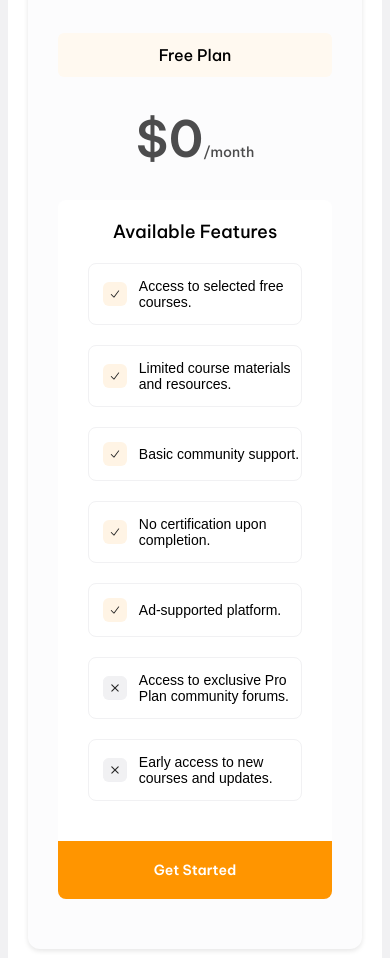
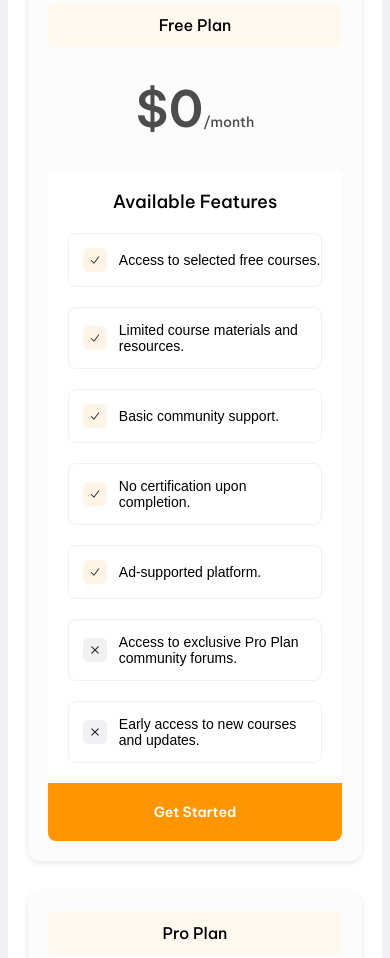
Before and after one commit to jonhorcicka/01-E-Learning-Educational, a plain HTML site: page home/home.html in a window 390 px wide. Shown: the part 8498-9456 px from the top of the page. Drawn offline with Linux system fonts and the light colour scheme; files whose address does not match are found by name; a web font is replaced by a local one.

Commit message:
uprava responsive page home

```diff
--- a/home/home.sass
+++ b/home/home.sass
@@ -74,7 +74,7 @@ a
         display: flex
         align-items: center
         @media (max-width: 767px)
-                 width: 50%
+                 width: 30%
         .logo
             margin-right: 50px
             width: 54px
@@ -112,6 +112,7 @@ a
                     @include regular
                 @media (max-width: 767px)
                     padding: 12px 20px
+                    height: 100%
                 &:hover
                     background-color: $second-color
                     cursor: pointer
@@ -635,6 +636,8 @@ a
             padding: 50px 30px
             border-radius: 12px
             box-shadow: 0 2px 5px rgba(0, 0, 0, 0.1)
+            @media (max-width: 767px)
+                padding: 20px
             .plan
                 background-color: $weak-bg-color
                 max-width: 644px
@@ -700,6 +703,10 @@ a
                         margin-bottom: 40px
                     @media (max-width: 1280px)
                         font-size: $btn-laptop
+                    @media (max-width: 767px)
+                        margin: 0 20px
+                        &:last-child
+                            margin-bottom: 40px
                     img
                         background-color: $bg-icon-color
                         padding: 6px
@@ -719,6 +726,9 @@ a
                             margin-bottom: 40px
                         @media (max-width: 1280px)
                             font-size: $btn-laptop
+                            margin: 0 20px
+                            &:last-child
+                                margin-bottom: 20px
                         img
                             background-color: $white-color
                             border-radius: 6px
@@ -745,6 +755,7 @@ a
     display: flex
     padding: 100px
     margin-bottom: 142px
+    border-radius: 12px
     @media (max-width: 767px)
         flex-direction: column
         padding: 24px
```
Also changed, not shown: css/home.css, 1 other file.
